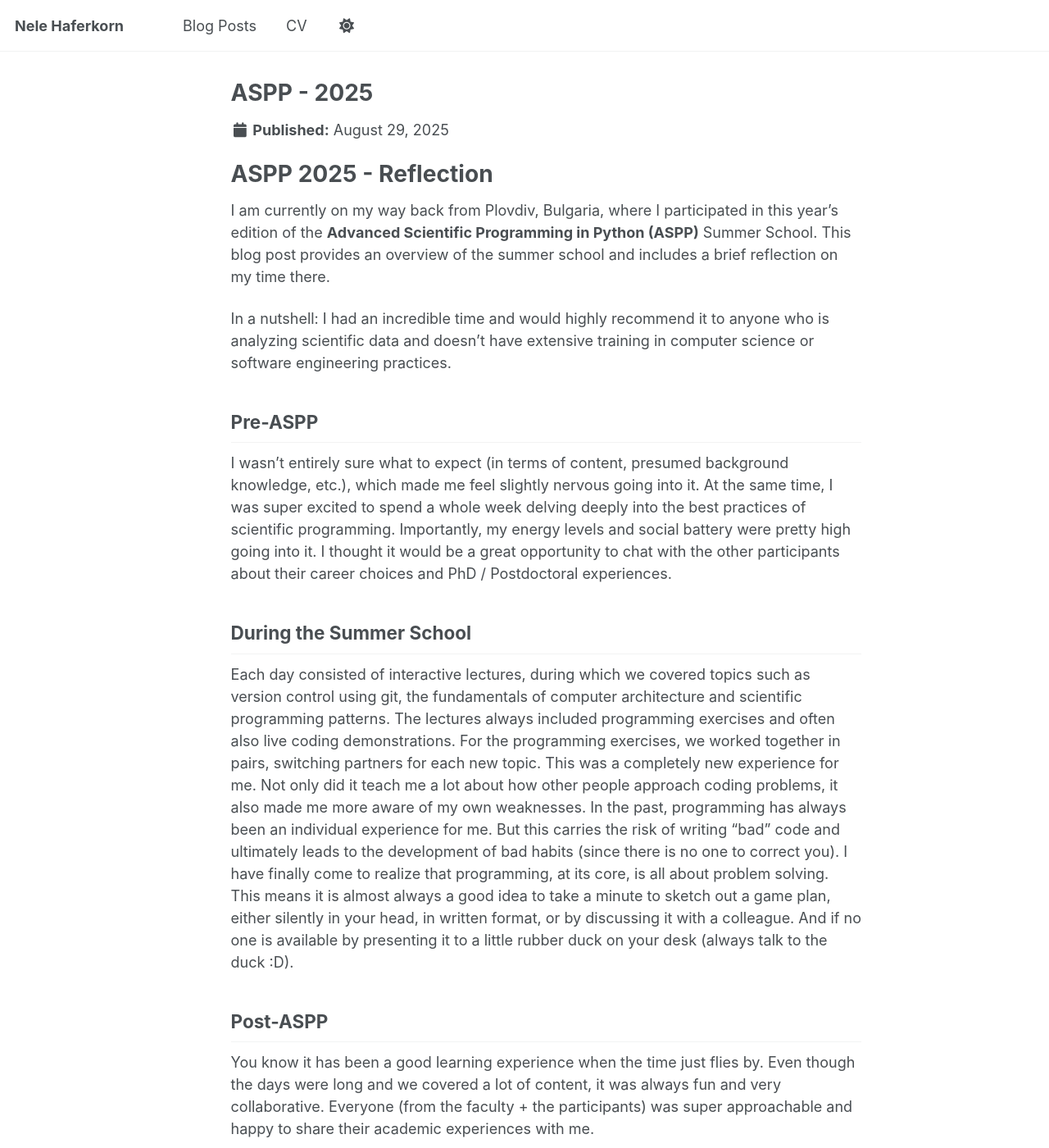
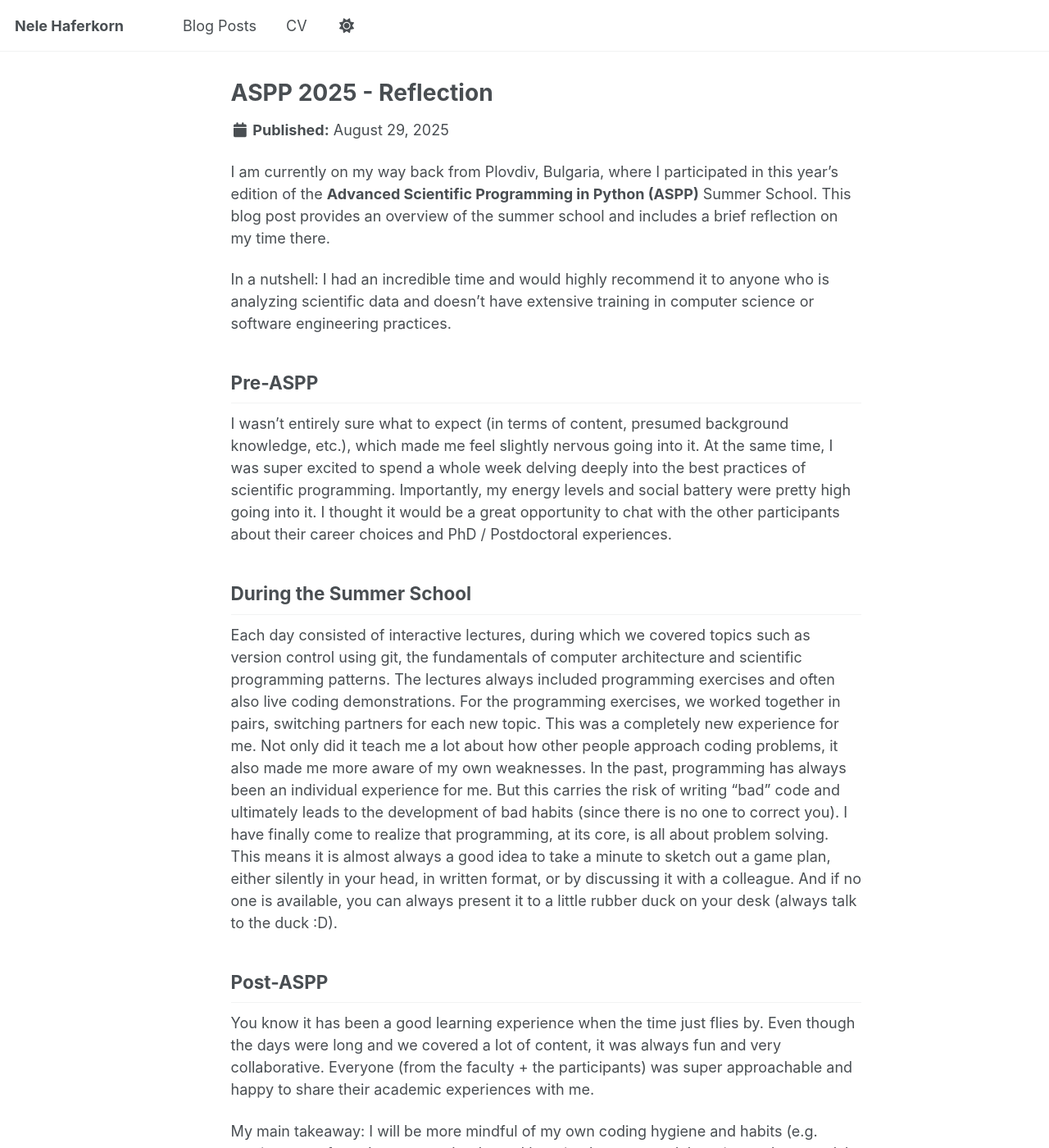
Before and after one commit to nhaferkorn/nhaferkorn.github.io, a Jekyll site: the page built from _posts/2025-09-29-aspp.md, in a window 1280 px wide and 1400 px high. Shown: the whole window at 82% size. Built offline with Jekyll 4.4.1, drawn with Linux system fonts in a browser that asks for light colours.

Commit message:
minor edits

```diff
--- a/_posts/2025-09-29-aspp.md
+++ b/_posts/2025-09-29-aspp.md
@@ -1,12 +1,9 @@
 ---
-title: 'ASPP - 2025'
+title: 'ASPP 2025 - Reflection'
 date: 2025-08-29
 permalink: /posts/2025/08/ASPP_Reflection/
 tags:
 ---
-
-# ASPP 2025 - Reflection
-
 I am currently on my way back from Plovdiv, Bulgaria, where I participated in this year's edition of the **Advanced Scientific Programming in Python (ASPP)** Summer School.
 This blog post provides an overview of the summer school and includes a brief reflection on my time there.
 
@@ -23,7 +20,7 @@ This was a completely new experience for me. Not only did it teach me a lot abou
 In the past, programming has always been an individual experience for me. But this carries the risk of
 writing "bad" code and ultimately leads to the development of bad habits (since there is no one to correct you).
 I have finally come to realize that programming, at its core, is all about problem solving.
-This means it is almost always a good idea to take a minute to sketch out a game plan, either silently in your head, in written format, or by discussing it with a colleague. And if no one is available by presenting it to a little rubber duck on your desk (always talk to the duck :D).
+This means it is almost always a good idea to take a minute to sketch out a game plan, either silently in your head, in written format, or by discussing it with a colleague. And if no one is available, you can always present it to a little rubber duck on your desk (always talk to the duck :D).
 
 
 ## Post-ASPP
```
